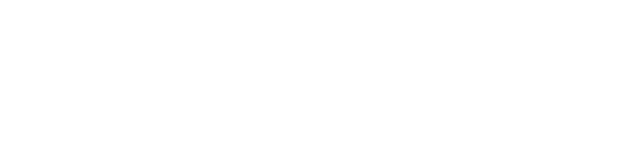
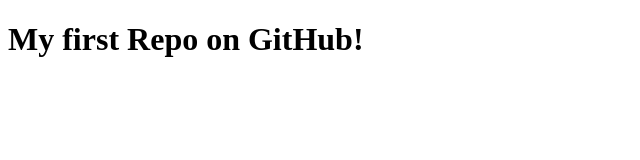
Before and after one commit to ConnectToMohsin/git-first-repo, a plain HTML site: page index.html in a window 1280 px wide. Shown: the whole page, without its empty margins (0-640 px from the left). Drawn offline with Linux system fonts and the light colour scheme.

Commit message:
baskbdkasbd

```diff
--- a/index.html
+++ b/index.html
@@ -6,6 +6,6 @@
     <title>Document</title>
 </head>
 <body>
-
+    <h1>My first Repo on GitHub!</h1>
 </body>
 </html>
```
